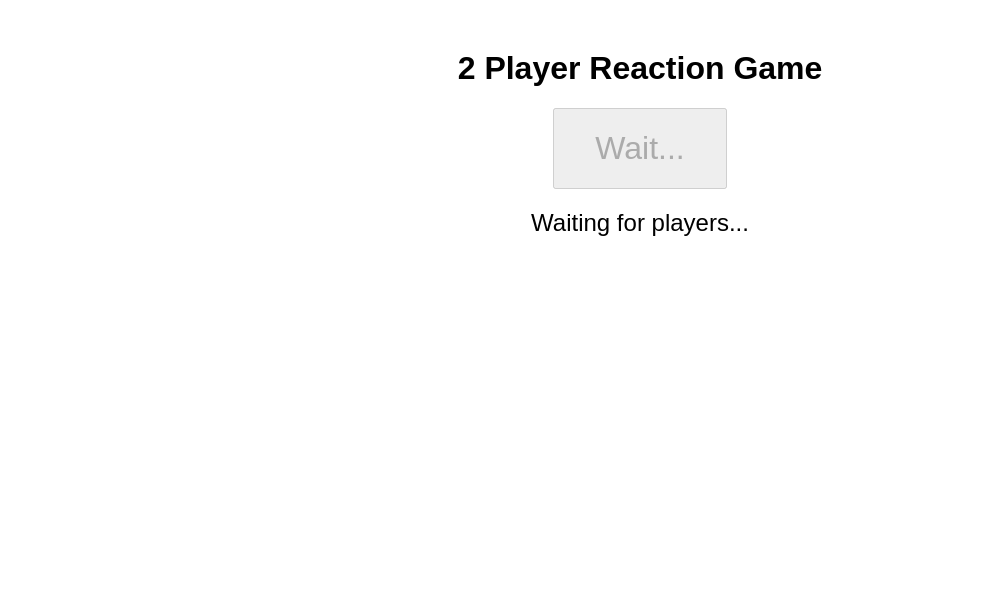
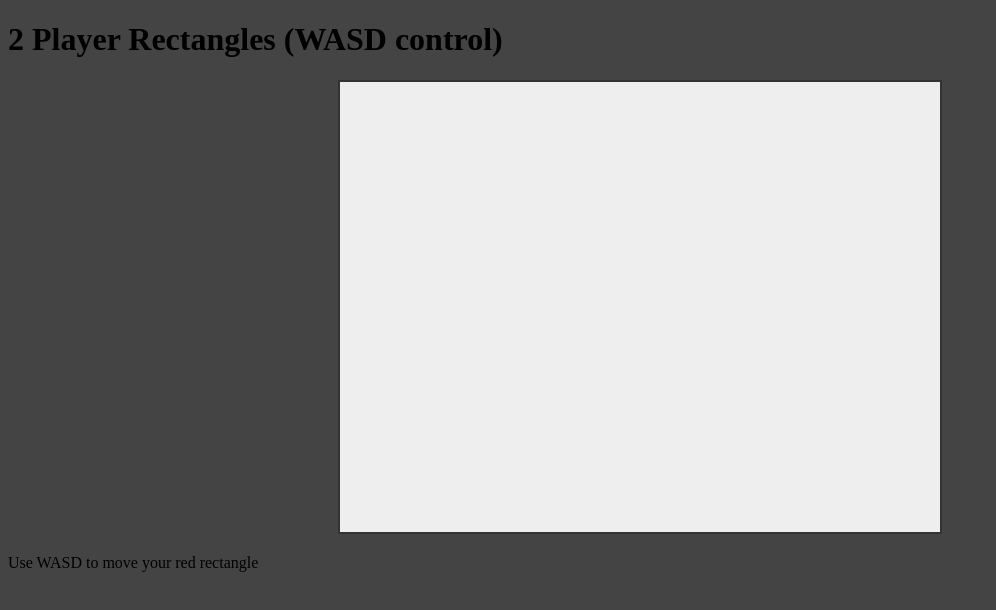
Before and after one commit to RadExponent5431/twoplayergame, a website: page public/index.html in a window 1280 px wide. Shown: the whole page, without its empty margins (0-996 px from the left). Drawn offline with nearby package versions, Linux system fonts and the light colour scheme; no server answers.

Commit message:
Update index.html

```diff
--- a/public/index.html
+++ b/public/index.html
@@ -2,19 +2,23 @@
 <html lang="en">
 <head>
   <meta charset="UTF-8" />
-  <title>2 Player Reaction Game</title>
+  <title>2 Player Rectangles</title>
   <style>
-    body { font-family: Arial, sans-serif; text-align: center; margin-top: 50px; }
-    #btn { padding: 20px 40px; font-size: 2em; }
-    #status { margin-top: 20px; font-size: 1.5em; }
-    #scores { margin-top: 30px; font-size: 1.2em; white-space: pre-wrap; }
+    canvas {
+      background-color: #eee;
+      display: block;
+      margin: 20px auto;
+      border: 2px solid #333;
+    }
+    body {
+      background-color: #444;
+    }
   </style>
 </head>
 <body>
-  <h1>2 Player Reaction Game</h1>
-  <button id="btn" disabled>Wait...</button>
-  <div id="status">Waiting for players...</div>
-  <pre id="scores"></pre>
+  <h1>2 Player Rectangles (WASD control)</h1>
+  <canvas id="game" width="600" height="450"></canvas>
+  <p>Use WASD to move your red rectangle</p>
 
   <script src="/socket.io/socket.io.js"></script>
   <script src="script.js"></script>
```
